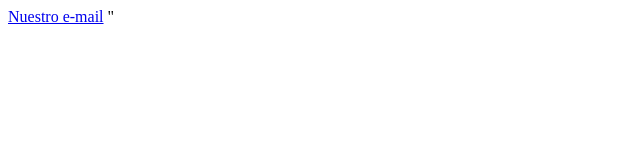
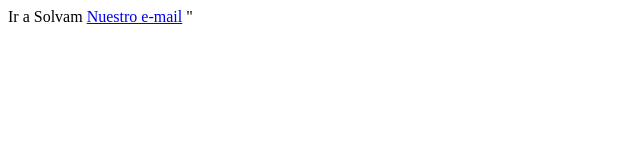
Before and after one commit to mireiavalbuena/initializr, a plain HTML site: page contact.html in a window 1280 px wide. Shown: the whole page, without its empty margins (0-640 px from the left). Drawn offline with Linux system fonts and the light colour scheme.

Commit message:
Update contact.html
Añadido enlace a solvam

```diff
--- a/contact.html
+++ b/contact.html
@@ -9,6 +9,7 @@
 </head>
 
 <body>
+    <a href"http://www.solvam.es">Ir a Solvam
     <a href="mailto:mireiavalbuena@gmail.com">Nuestro e-mail</a>
 <img src="">"
 </body>
```
